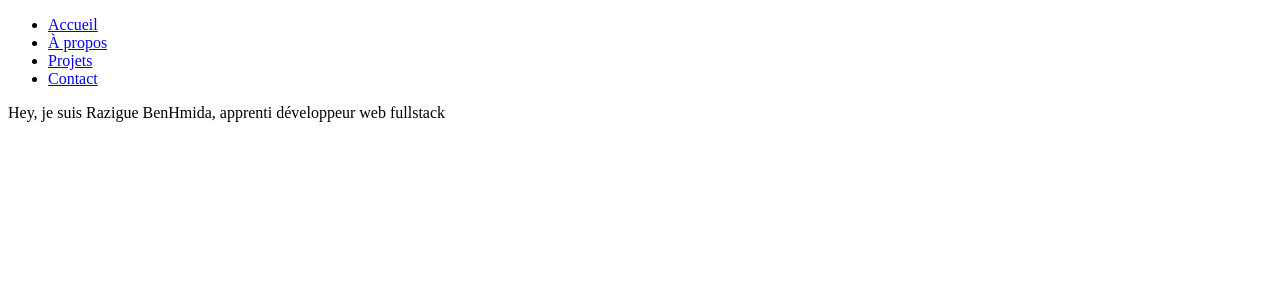
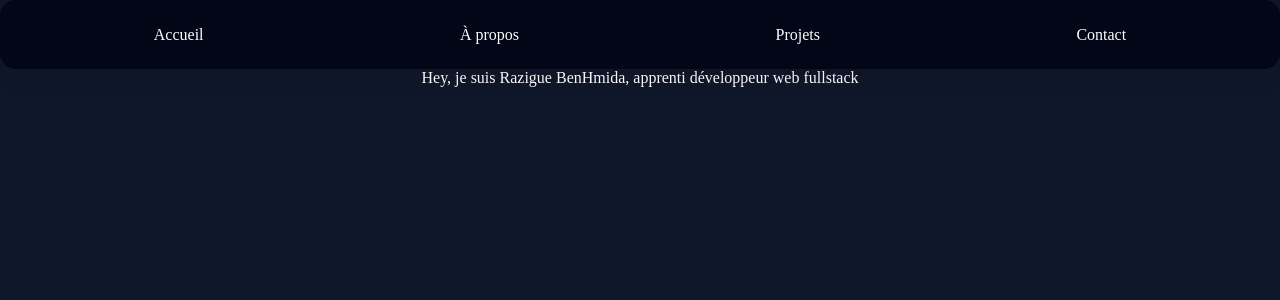
Before and after one commit to Razigue/Portfolio, a Jekyll site: the page built from index.md, in a window 1280 px wide. Shown: the top 300 px of the page. Built offline with Jekyll 4.4.1, drawn with Linux system fonts in a browser that asks for light colours.

Commit message:
fixing path

```diff
--- a/_layouts/default.html
+++ b/_layouts/default.html
@@ -10,7 +10,7 @@
             content="{{ page.description | default: site.description }}"
         />
 
-        <link rel="stylesheet" href="Portfolio/assets/main.css" />
+        <link rel="stylesheet" href="assets/main.css" />
     </head>
 
     <body>
```
Also changed, not shown: 6 other files.
